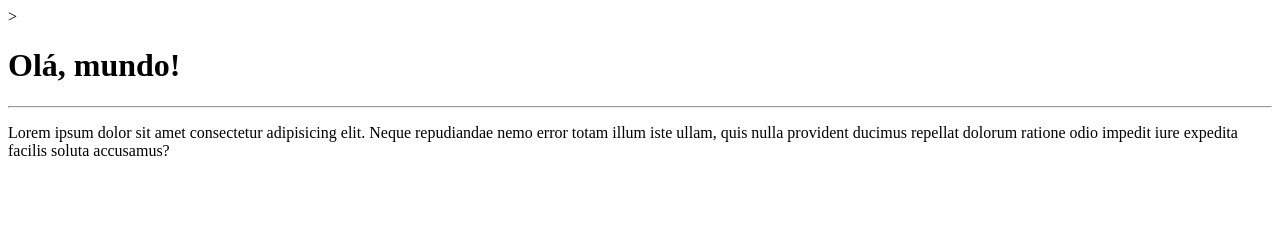
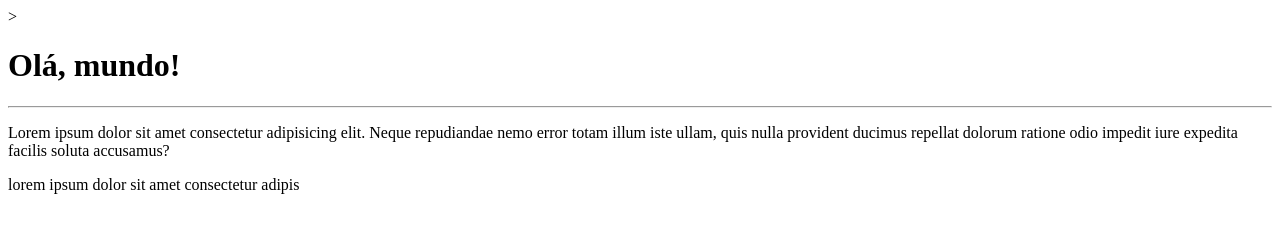
Before and after one commit to MeiryAguiar/Ola-Mundo-, a plain HTML site: page site-exemplo/index.html in a window 1280 px wide. Drawn offline with Linux system fonts and the light colour scheme.

Commit message:
Adicionei um parágrafo

```diff
--- a/site-exemplo/index.html
+++ b/site-exemplo/index.html
@@ -10,5 +10,6 @@
     ><h1>Olá, mundo!</h1>
     <hr>
     <p>Lorem ipsum dolor sit amet consectetur adipisicing elit. Neque repudiandae nemo error totam illum iste ullam, quis nulla provident ducimus repellat dolorum ratione odio impedit iure expedita facilis soluta accusamus?</p>
+    <p>lorem ipsum dolor sit amet consectetur adipis</p>
 </body>
 </html>
```
